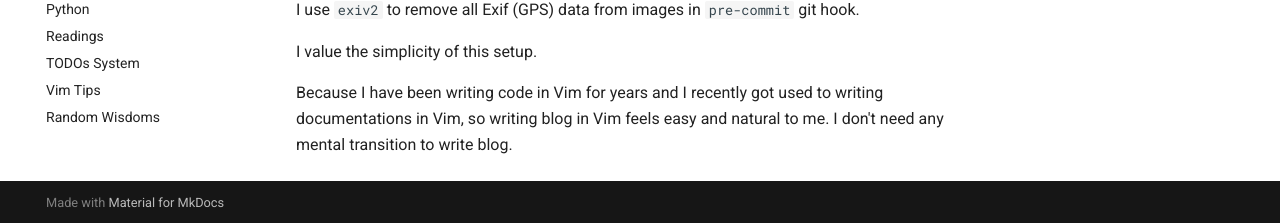
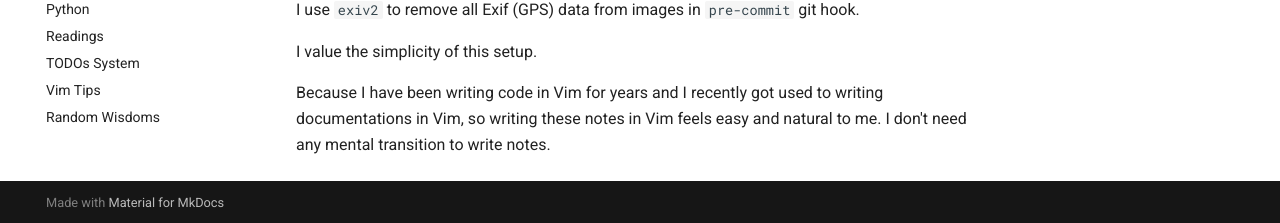
Before and after one commit to ynotstartups/notes, an MkDocs documentation site: the page built from notes/digital-garden.md, in a window 1280 px wide and 900 px high, scrolled down 1419 px. Shown: the part 674-897 px from the top of the window. Built offline with MkDocs 1.6.1 and Material for MkDocs 9.7.7, drawn with Linux system fonts in a browser that asks for light colours.

Commit message:
change blog to notes

```diff
--- a/notes/digital-garden.md
+++ b/notes/digital-garden.md
@@ -65,4 +65,4 @@ I use `exiv2` to remove all Exif (GPS) data from images in `pre-commit` git hook
 
 I value the simplicity of this setup.
 
-Because I have been writing code in Vim for years and I recently got used to writing documentations in Vim, so writing blog in Vim feels easy and natural to me. I don't need any mental transition to write blog.
+Because I have been writing code in Vim for years and I recently got used to writing documentations in Vim, so writing these notes in Vim feels easy and natural to me. I don't need any mental transition to write notes.
```
